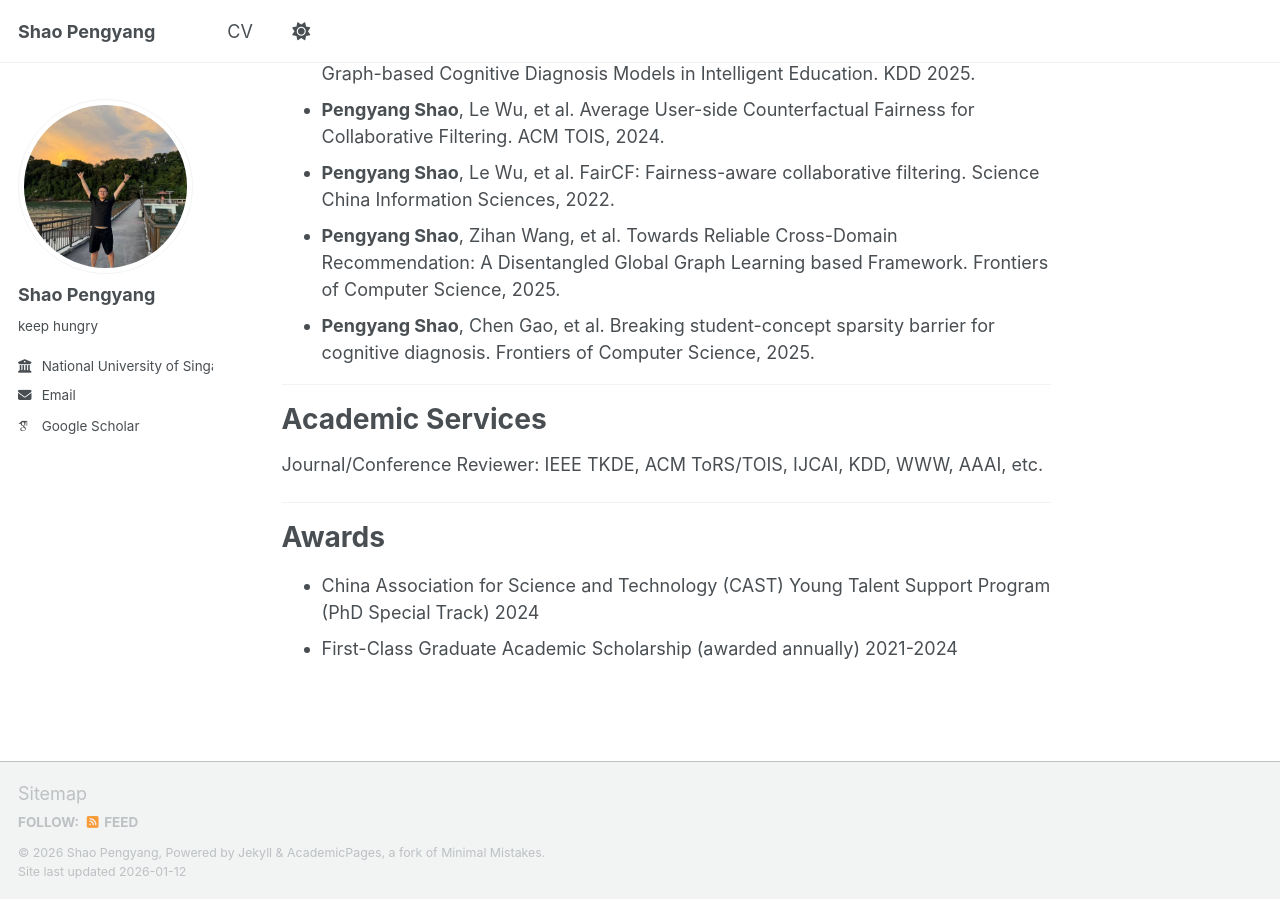
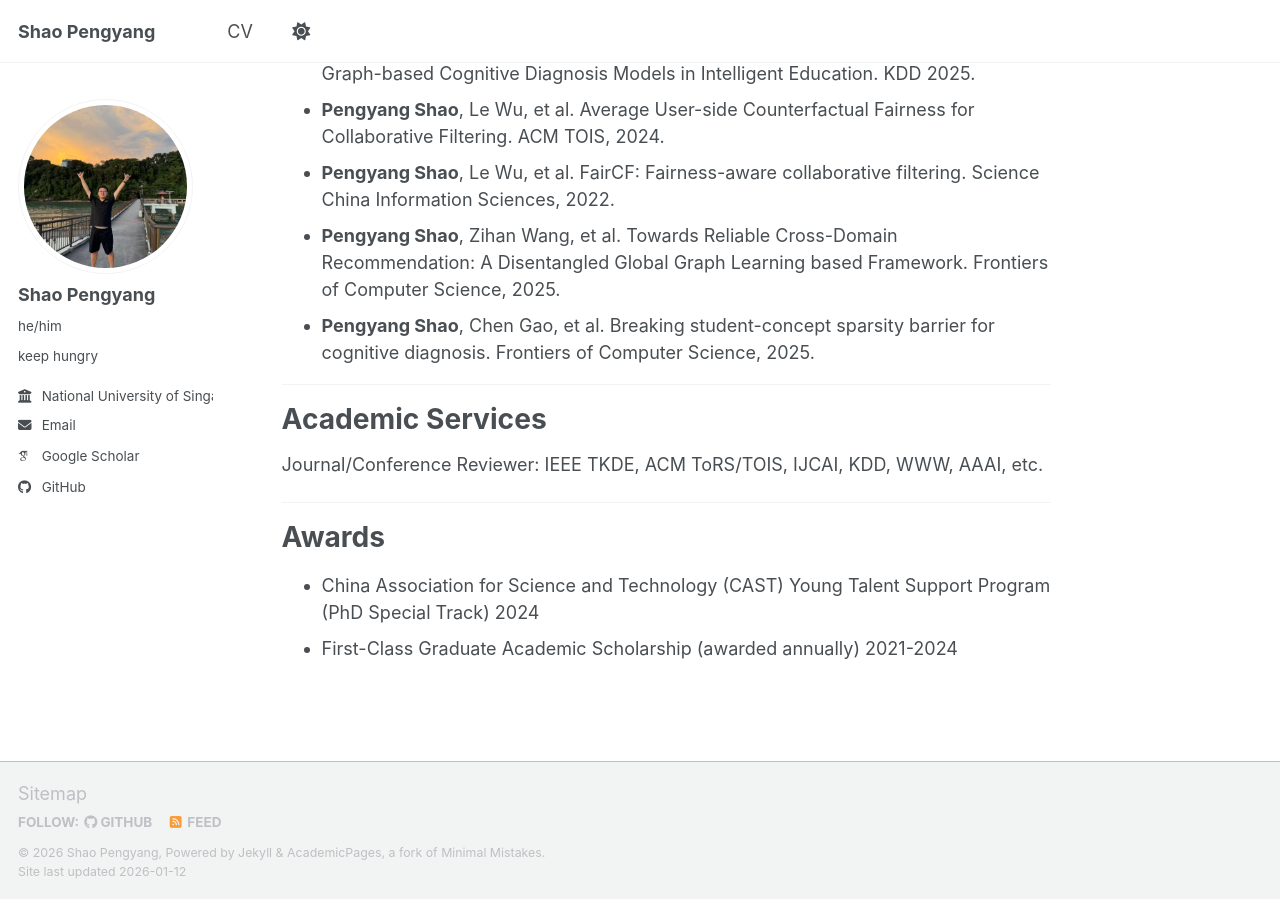
Before and after one commit to ShaoPengyang/ShaoPengyang.github.io, a Jekyll site: the page built from _pages/about.md, in a window 1280 px wide and 900 px high, scrolled down 785 px. Built offline with Jekyll 4.4.1, drawn with Linux system fonts in a browser that asks for light colours; some web fonts are replaced; a script bundle is joined from its source files by our own code; library files that are not in the unit come from our copies.

Commit message:
Update _config.yml

```diff
--- a/_config.yml
+++ b/_config.yml
@@ -25,7 +25,7 @@ author:
   # Biographic information
   avatar           : "profile.png"
   name             : "Shao Pengyang"
-  pronouns         : # example: "she/her"
+  pronouns         : "he/him"
   bio              : "keep hungry"
   location         : # "Earth"
   employer         : "National University of Singapore"
@@ -49,7 +49,7 @@ author:
   bitbucket        : # Username - Update with your username on the site
   codepen          : # Username
   dribbble         : # Username
-  github           : # Username
+  github           : "https://github.com/ShaoPengyang"
   kaggle           : # Username
   stackoverflow    : # User number or user number and name (i.e., use "1" or "1/jeff-atwood")
 
```
